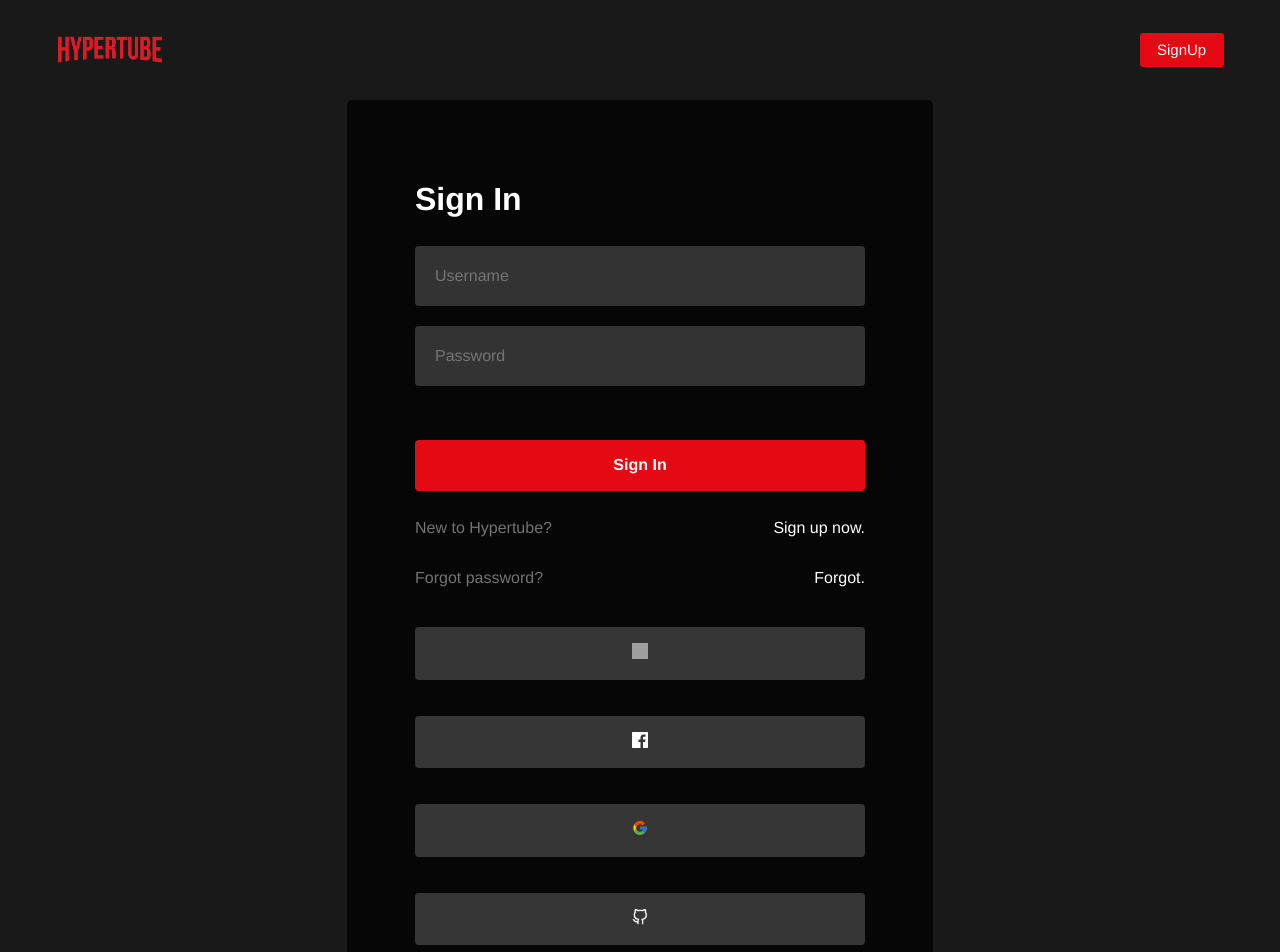
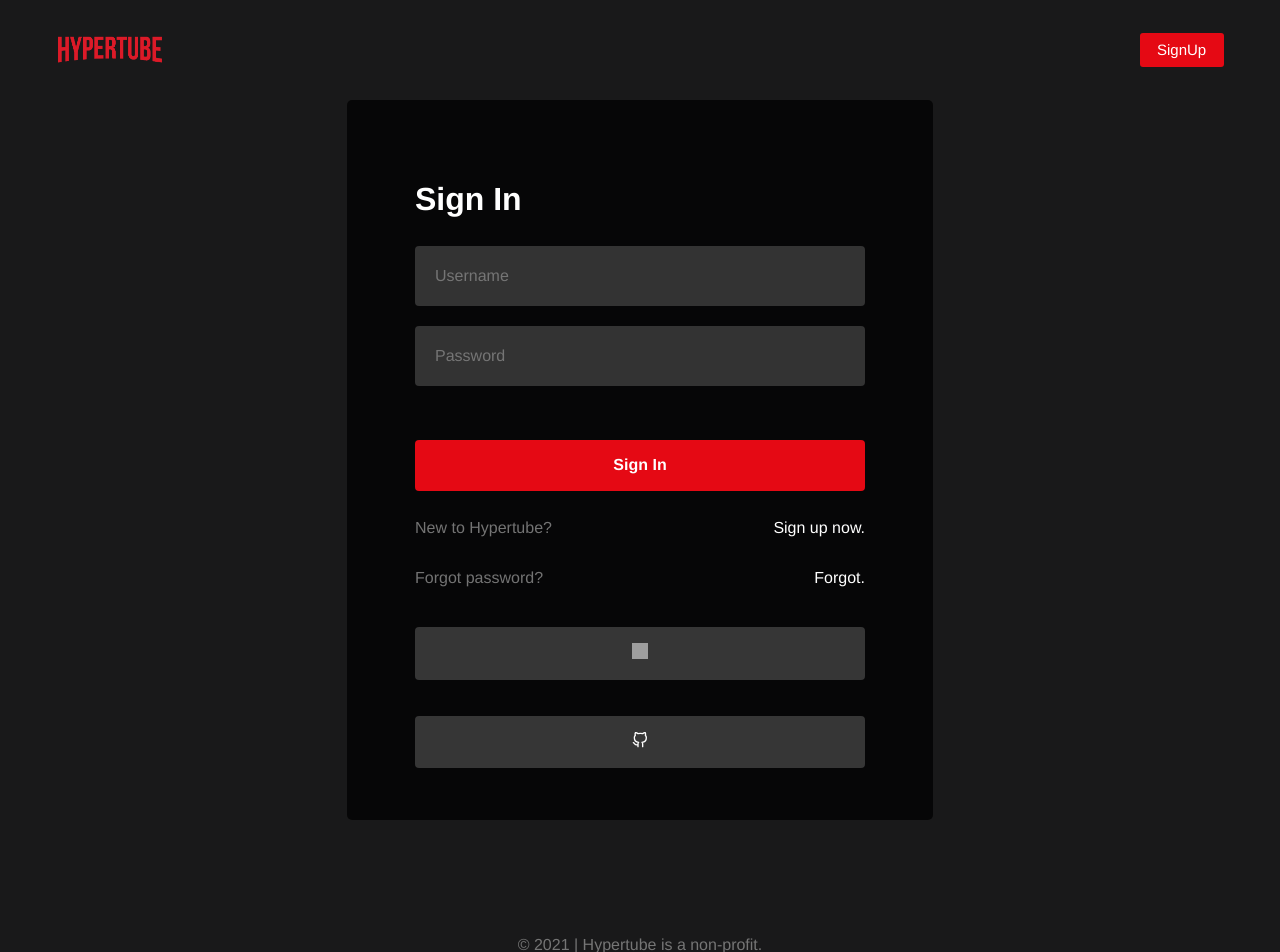
Before and after one commit to mourasoft/HyperTube, a React (Create React App) app: page / in a window 1280 px wide. Shown: the top 952 px of the page. Built offline with nearby package versions, Linux system fonts and the light colour scheme; grey boxes are pictures that could not be loaded.

Commit message:
removing other omniauth

```diff
--- a/src/components/authentication/signin.js
+++ b/src/components/authentication/signin.js
@@ -1,8 +1,6 @@
 import React, { useContext, useState, useEffect } from "react";
 import { Form } from "../index";
-import { FcGoogle } from "react-icons/fc";
 import { FiGithub } from "react-icons/fi";
-import { GrFacebook } from "react-icons/gr";
 import { useHistory } from "react-router-dom";
 import { AuthContext } from "../../context/context";
 import useForm from "../../helpers/usefom";
@@ -101,12 +99,6 @@
         <Form.Omniauth onClick={() => window.open(urlIntra)}>
           <Gr42school />
         </Form.Omniauth>
-        <Form.Omniauth type="submit">
-          <GrFacebook />
-        </Form.Omniauth>
-        <Form.Omniauth type="submit">
-          <FcGoogle />
-        </Form.Omniauth>
         <Form.Omniauth onClick={() => window.open(urlGithub)}>
           <FiGithub />
         </Form.Omniauth>
```
